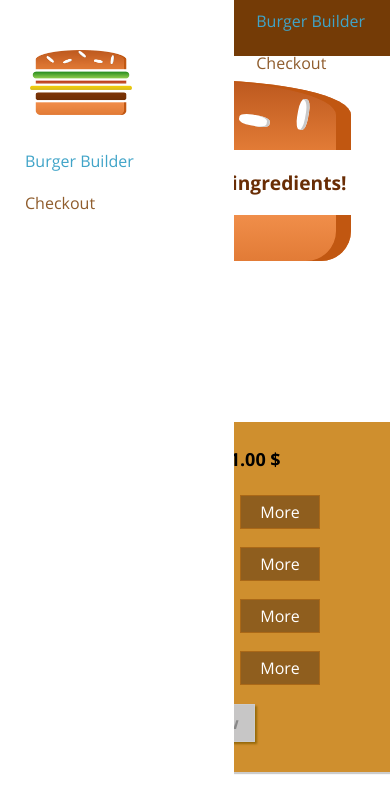
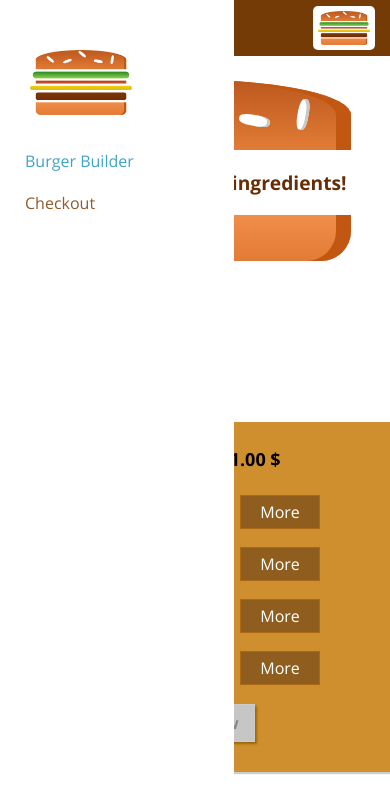
Before and after one commit to ChingizPro/burger-builder, a React (Create React App) app: page / in a window 390 px wide. Shown: the top 812 px of the page. Built offline with nearby package versions, Linux system fonts and the light colour scheme.

Commit message:
Make sidedrawer and toolbar navigation asynchronous responsive

```diff
--- a/src/Components/Navigation/NavigationItems/NavigationItem/NavigationItem.module.css
+++ b/src/Components/Navigation/NavigationItems/NavigationItem/NavigationItem.module.css
@@ -17,7 +17,7 @@
     color: #40a4c8;
 }
 
-@media (min-width: 500px) {
+@media (min-width: 501px) {
     .NavigationItem {
         height: 100%;
     }
@@ -25,6 +25,7 @@
     .NavigationItem a {
         height: 100%;
         display: flex;
+        justify-content: center;
         align-items: center;
         color: #fff;
         border-bottom: 4px solid transparent;
--- a/src/Components/Navigation/NavigationItems/NavigationItems.module.css
+++ b/src/Components/Navigation/NavigationItems/NavigationItems.module.css
@@ -7,7 +7,7 @@
     align-items: center;
 }
 
-@media (max-width: 500px) {
+@media (max-width: 501px) {
     .NavigationItems {
         flex-direction: column;
     }
--- a/src/Components/Navigation/Toolbar/Toolbar.js
+++ b/src/Components/Navigation/Toolbar/Toolbar.js
@@ -8,7 +8,7 @@ const Toolbar = props => (
     <div className={classes.Toolbar}>
         <div>Menu icon</div>
         <Logo height='77%' />
-        <nav>
+        <nav className={classes.DesktopOnly}>
             <NavigationItems />
         </nav>
     </div>
--- a/src/Components/Navigation/Toolbar/Toolbar.module.css
+++ b/src/Components/Navigation/Toolbar/Toolbar.module.css
@@ -16,3 +16,9 @@
 .Toolbar nav {
     height: 100%;
 }
+
+@media (max-width: 501px) {
+    .DesktopOnly {
+        display: none;
+    }
+}
```
